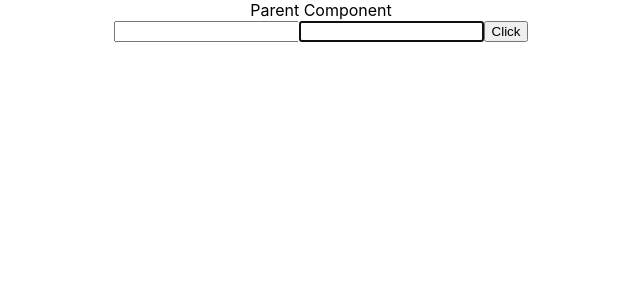
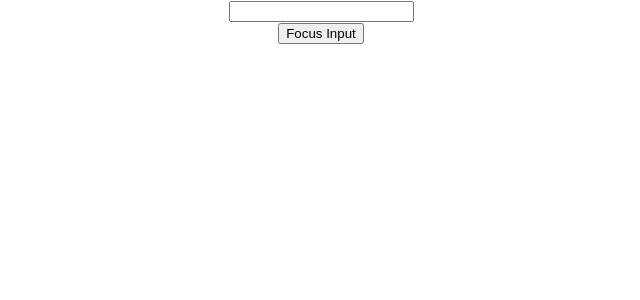
Before and after one commit to naivescripters/react-codevolution, a React (Create React App) app: page / in a window 1280 px wide. Shown: the top 300 px of the page, without its empty margins (319-959 px from the left). Built offline with nearby package versions, Linux system fonts and the light colour scheme.

Commit message:
Refs with class components

```diff
--- a/src/App.js
+++ b/src/App.js
@@ -1,12 +1,14 @@
 import React, { Component } from 'react';
 import './App.css';
-import ParentComp from './components/ParentComp';
+import FocusInput from './components/FocusInput';
+import RefsDemo from './components/RefsDemo';
 
 class App extends Component {
   render() {
     return (
       <div className='App'>
-        <ParentComp />
+        <FocusInput />
+        {/* <RefsDemo /> */}
       </div>
     )
   }
--- /dev/null
+++ b/src/components/FocusInput.js
@@ -0,0 +1,26 @@
+import React, { Component } from 'react';
+import Input from './Input';
+
+export class FocusInput extends Component {
+    constructor(props) {
+      super(props);
+      this.componentRef = React.createRef();
+
+
+    }
+
+    clickHandler = () => {
+        this.componentRef.current.focusInput();
+    }
+
+  render() {
+    return (
+      <div>
+          <Input ref={ this.componentRef }/>
+          <button onClick={ this.clickHandler}>Focus Input</button>
+      </div>
+    )
+  }
+}
+
+export default FocusInput;
--- /dev/null
+++ b/src/components/Input.js
@@ -0,0 +1,22 @@
+import React, { Component } from 'react';
+
+class Input extends Component {
+    constructor(props) {
+      super(props);
+      this.inputRef = React.createRef();
+    }
+
+    focusInput() {
+        this.inputRef.current.focus();
+    }
+
+  render() {
+    return (
+      <div>
+          <input type="text" ref={this.inputRef} />
+      </div>
+    )
+  }
+}
+
+export default Input;
```
